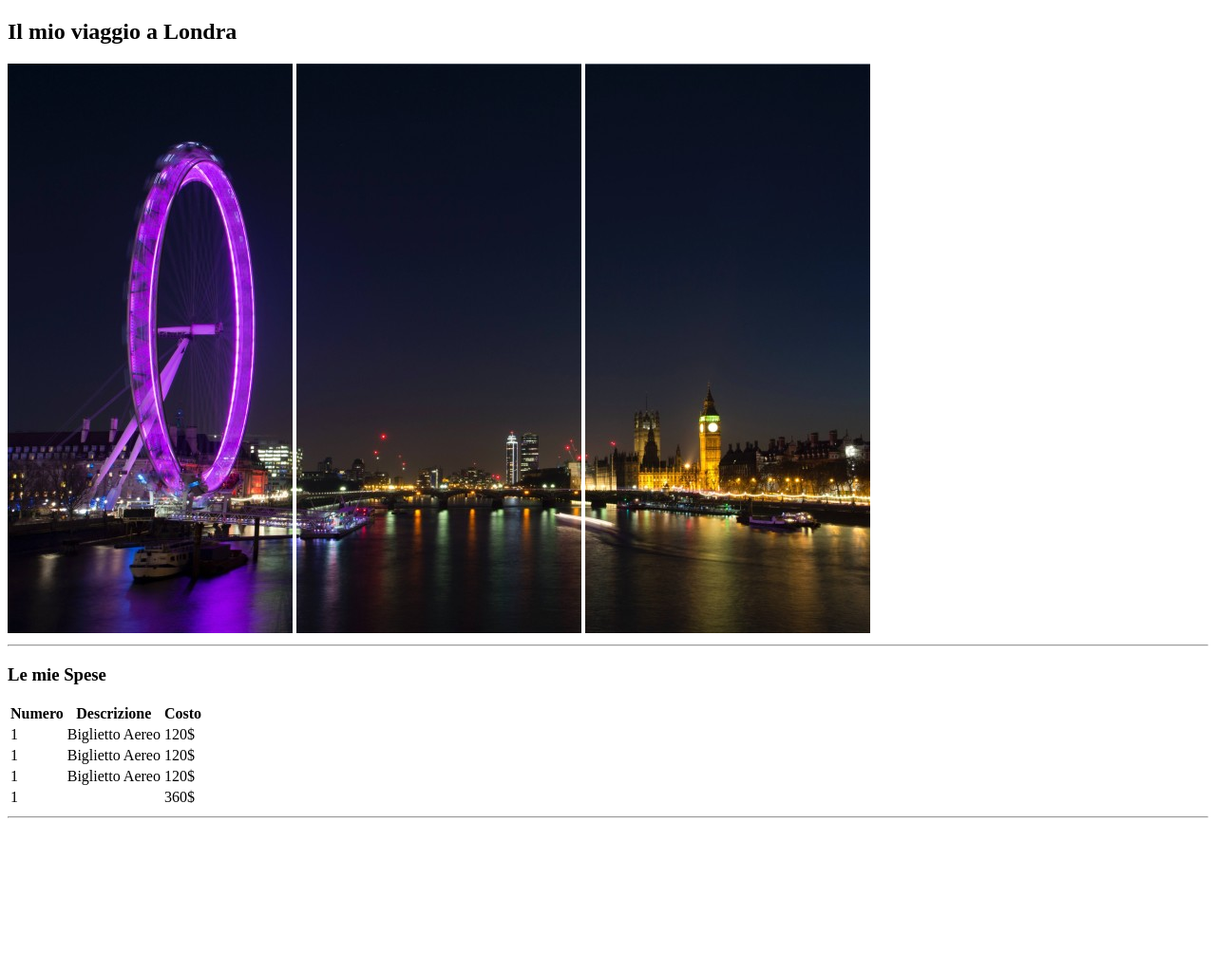
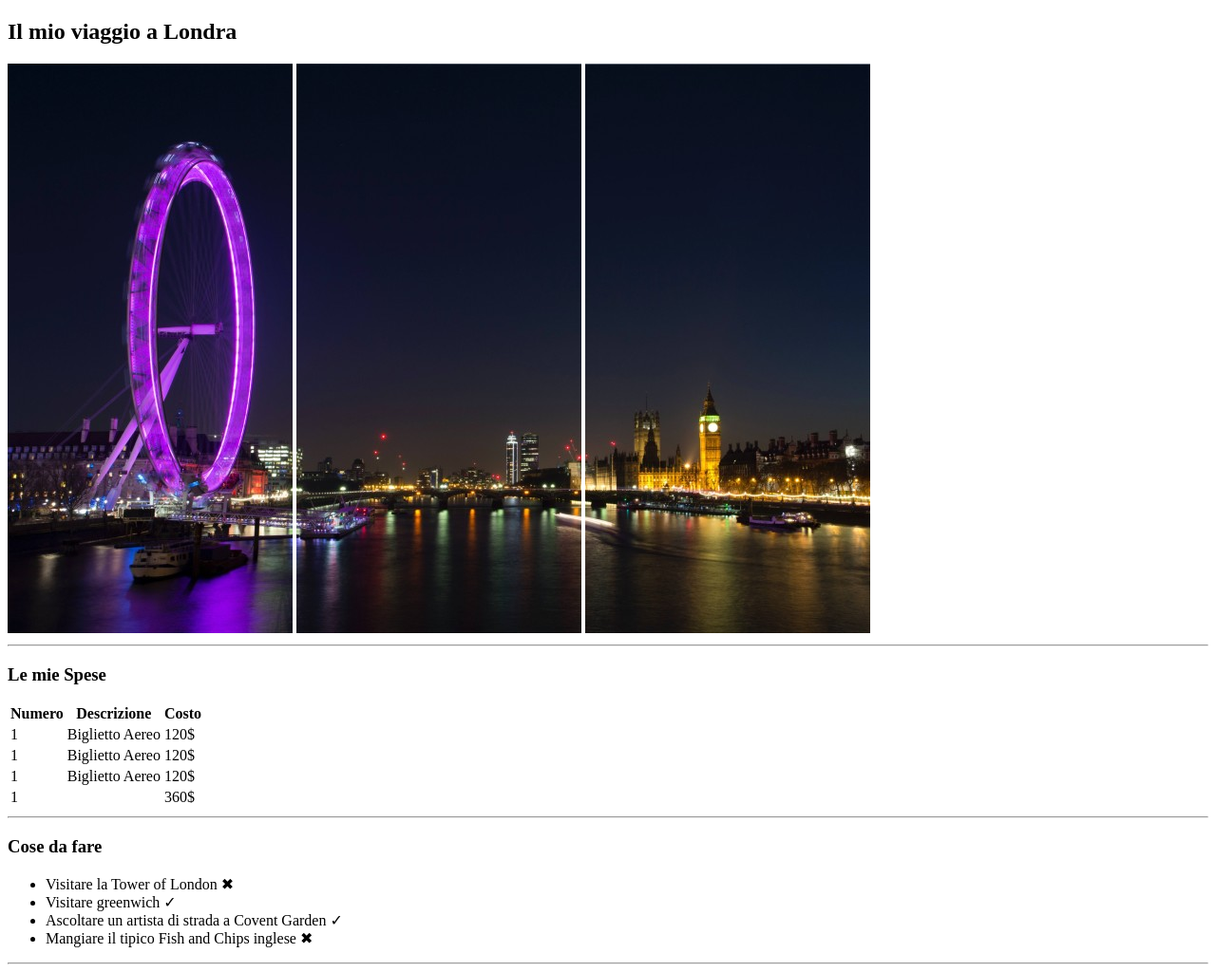
Before and after one commit to Hugocod/html-london-trip, a plain HTML site: page index.html in a window 1280 px wide. Shown: the whole page at 95% size. Before the commit the page ends 870 px from the top, so only its background shows below. Drawn offline with Linux system fonts and the light colour scheme.

Commit message:
added todolists-section

```diff
--- a/index.html
+++ b/index.html
@@ -57,5 +57,19 @@
     <!-- TABLE COSTS end -->
 
     <hr />
+
+    <!-- TODOLISTS -->
+    <section>
+      <h3>Cose da fare</h3>
+      <ul>
+        <li>Visitare la Tower of London ✖</li>
+        <li>Visitare greenwich ✓</li>
+        <li>Ascoltare un artista di strada a Covent Garden ✓</li>
+        <li>Mangiare il tipico Fish and Chips inglese ✖</li>
+      </ul>
+    </section>
+    <!-- TODOLISTS end -->
+
+    <hr />
   </body>
 </html>
```
